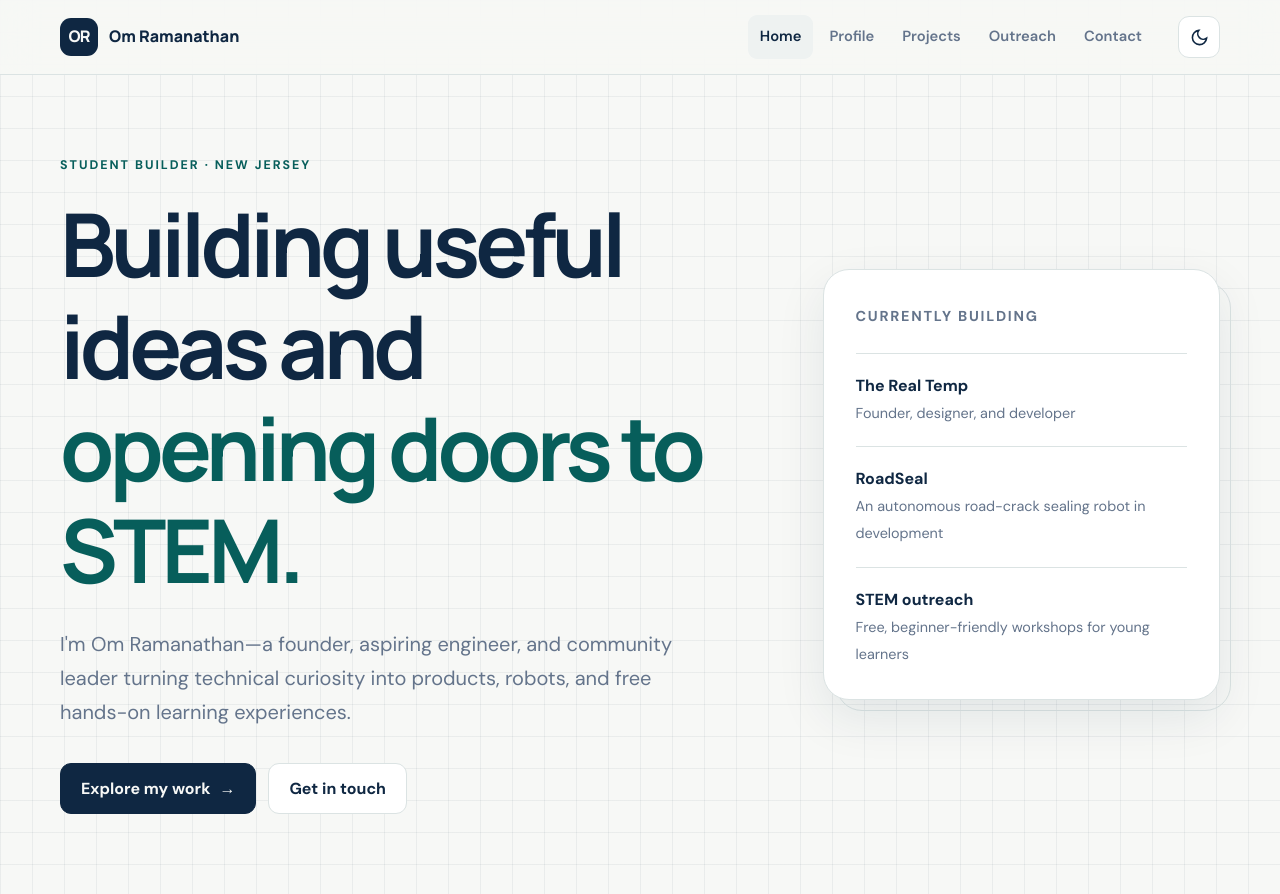
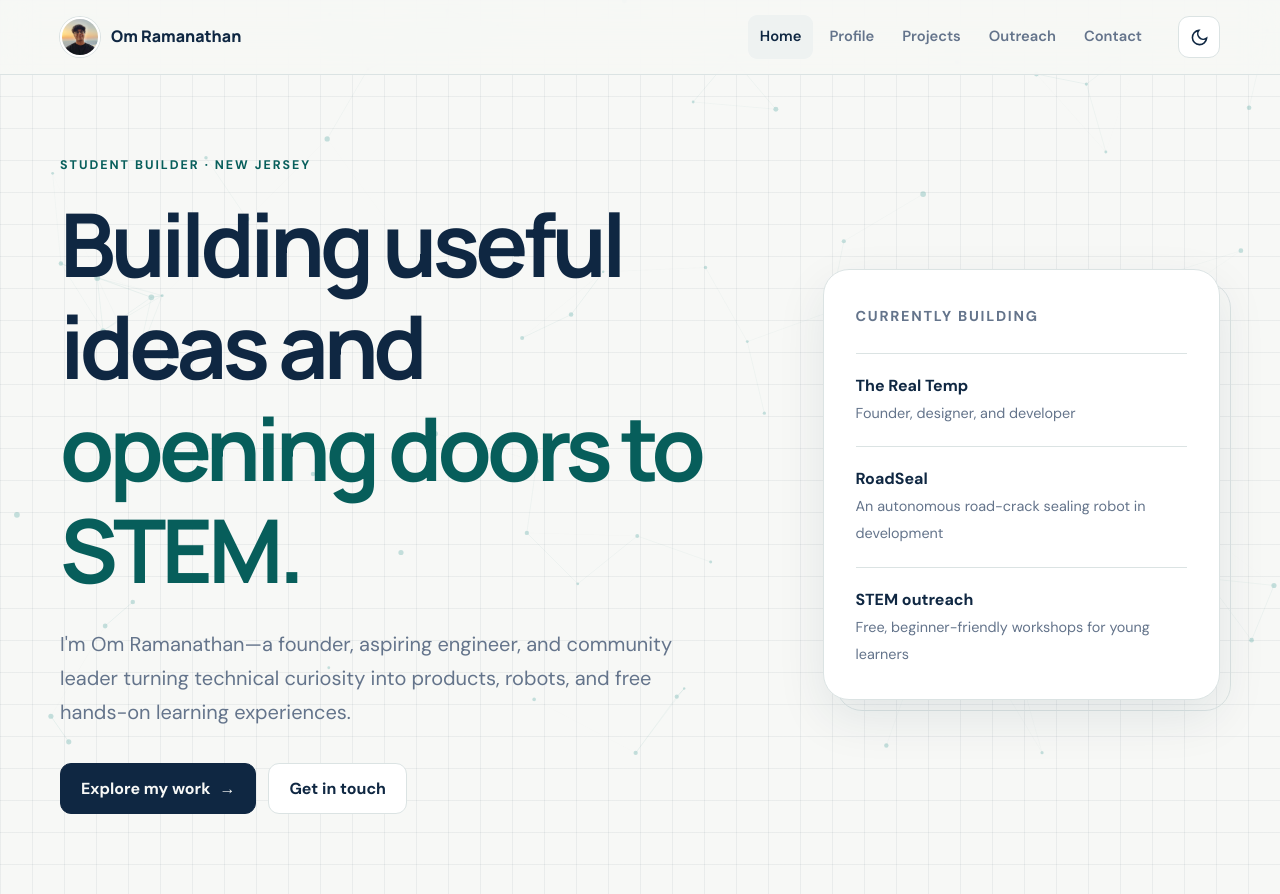
Before and after one commit to megabanana23/PersonalWebsite, a plain HTML site: page index.html in a window 1280 px wide. Shown: the top 894 px of the page. Drawn offline with Linux system fonts and the light colour scheme.

Commit message:
Redesign portfolio with multi-page layout and interactive visuals

```diff
--- a/index.html
+++ b/index.html
@@ -10,6 +10,7 @@
   <meta property="og:url" content="https://omramanathan.com/">
   <title>Om Ramanathan | Builder & Community Leader</title>
   <link rel="canonical" href="https://omramanathan.com/">
+  <link rel="icon" type="image/png" href="favicon.png">
   <link rel="stylesheet" href="styles.css">
   <script>document.documentElement.classList.add('js');try{const t=localStorage.getItem('theme');if(t)document.documentElement.dataset.theme=t}catch(e){}</script>
 </head>
@@ -17,7 +18,7 @@
   <a class="skip-link" href="#main">Skip to content</a>
   <header class="site-header">
     <nav class="nav container" aria-label="Main navigation">
-      <a class="brand" href="index.html"><span class="brand-mark">OR</span><span>Om Ramanathan</span></a>
+      <a class="brand" href="index.html"><img class="brand-photo" src="39fea302-61a3-4dbe-ab69-1303c605be59.jpg" alt="Om Ramanathan"><span>Om Ramanathan</span></a>
       <ul class="nav-links" id="site-menu" data-nav-menu>
         <li><a href="index.html" aria-current="page">Home</a></li><li><a href="linkedin.html">Profile</a></li><li><a href="projects.html">Projects</a></li><li><a href="outreach.html">Outreach</a></li><li><a href="contact.html">Contact</a></li>
       </ul>
@@ -27,6 +28,7 @@
   </header>
   <main id="main">
     <section class="hero">
+      <canvas class="hero-particles" data-particle-canvas aria-hidden="true"></canvas>
       <div class="container hero-grid">
         <div data-reveal>
           <p class="eyebrow">Student builder · New Jersey</p>
--- a/script.js
+++ b/script.js
@@ -71,4 +71,105 @@
   } else {
     revealItems.forEach((item) => item.classList.add('is-visible'));
   }
+
+  let canvas = document.querySelector('[data-particle-canvas]');
+  if (!canvas) {
+    canvas = document.createElement('canvas');
+    canvas.className = 'page-particles';
+    canvas.dataset.particleCanvas = '';
+    canvas.setAttribute('aria-hidden', 'true');
+    document.body.prepend(canvas);
+  }
+  if (canvas && !window.matchMedia('(prefers-reduced-motion: reduce)').matches) {
+    const context = canvas.getContext('2d');
+    const pointer = { x: -1000, y: -1000, active: false };
+    let particles = [];
+    let animationFrame;
+
+    const resizeParticles = () => {
+      const rect = { width: window.innerWidth, height: window.innerHeight };
+      const ratio = Math.min(window.devicePixelRatio || 1, 2);
+      canvas.width = Math.round(rect.width * ratio);
+      canvas.height = Math.round(rect.height * ratio);
+      canvas.style.width = `${rect.width}px`;
+      canvas.style.height = `${rect.height}px`;
+      context.setTransform(ratio, 0, 0, ratio, 0, 0);
+      const count = Math.min(76, Math.max(34, Math.round(rect.width / 18)));
+      particles = Array.from({ length: count }, () => ({
+        x: Math.random() * rect.width,
+        y: Math.random() * rect.height,
+        vx: (Math.random() - 0.5) * 0.28,
+        vy: (Math.random() - 0.5) * 0.28,
+        r: 1.2 + Math.random() * 1.8,
+      }));
+    };
+
+    const drawParticles = () => {
+      const width = canvas.clientWidth;
+      const height = canvas.clientHeight;
+      context.clearRect(0, 0, width, height);
+      const accent = getComputedStyle(root).getPropertyValue('--accent').trim();
+
+      particles.forEach((particle) => {
+        if (pointer.active) {
+          const dx = particle.x - pointer.x;
+          const dy = particle.y - pointer.y;
+          const distance = Math.hypot(dx, dy);
+          if (distance < 150 && distance > 0) {
+            const force = (150 - distance) / 150;
+            particle.vx += (dx / distance) * force * 0.045;
+            particle.vy += (dy / distance) * force * 0.045;
+          }
+        }
+        particle.vx *= 0.992;
+        particle.vy *= 0.992;
+        particle.x += particle.vx;
+        particle.y += particle.vy;
+        if (particle.x < -10) particle.x = width + 10;
+        if (particle.x > width + 10) particle.x = -10;
+        if (particle.y < -10) particle.y = height + 10;
+        if (particle.y > height + 10) particle.y = -10;
+      });
+
+      for (let i = 0; i < particles.length; i += 1) {
+        for (let j = i + 1; j < particles.length; j += 1) {
+          const a = particles[i];
+          const b = particles[j];
+          const distance = Math.hypot(a.x - b.x, a.y - b.y);
+          if (distance < 125) {
+            context.globalAlpha = (1 - distance / 125) * 0.23;
+            context.strokeStyle = accent;
+            context.beginPath();
+            context.moveTo(a.x, a.y);
+            context.lineTo(b.x, b.y);
+            context.stroke();
+          }
+        }
+      }
+
+      particles.forEach((particle) => {
+        context.globalAlpha = 0.5;
+        context.fillStyle = accent;
+        context.beginPath();
+        context.arc(particle.x, particle.y, particle.r, 0, Math.PI * 2);
+        context.fill();
+      });
+      context.globalAlpha = 1;
+      animationFrame = requestAnimationFrame(drawParticles);
+    };
+
+    document.addEventListener('pointermove', (event) => {
+      pointer.x = event.clientX;
+      pointer.y = event.clientY;
+      pointer.active = true;
+    });
+    document.addEventListener('pointerleave', () => { pointer.active = false; });
+    window.addEventListener('resize', resizeParticles);
+    document.addEventListener('visibilitychange', () => {
+      if (document.hidden) cancelAnimationFrame(animationFrame);
+      else drawParticles();
+    });
+    resizeParticles();
+    drawParticles();
+  }
 })();
--- a/styles.css
+++ b/styles.css
@@ -56,6 +56,8 @@
 * { box-sizing: border-box; }
 html { scroll-behavior: smooth; }
 body {
+  position: relative;
+  isolation: isolate;
   margin: 0;
   color: var(--text);
   background-color: var(--bg);
@@ -86,7 +88,8 @@ h3 { font-size: 1.2rem; }
 .site-header { position: sticky; top: 0; z-index: 50; border-bottom: 1px solid var(--border); background: var(--header); backdrop-filter: blur(16px); }
 .nav { min-height: 74px; display: flex; align-items: center; justify-content: space-between; gap: 24px; }
 .brand { display: inline-flex; align-items: center; gap: 11px; color: var(--heading); font-family: 'Manrope', sans-serif; font-weight: 800; text-decoration: none; }
-.brand-mark { display: grid; width: 38px; height: 38px; place-items: center; border-radius: 11px; background: var(--heading); color: var(--bg); letter-spacing: -.05em; }
+.brand-photo { width: 40px; height: 40px; object-fit: cover; object-position: 50% 34%; border: 2px solid var(--surface); border-radius: 50%; box-shadow: 0 0 0 1px var(--border); }
+.brand-mark { width: 40px; height: 40px; flex: 0 0 40px; overflow: hidden; border: 2px solid var(--surface); border-radius: 50%; background: url('39fea302-61a3-4dbe-ab69-1303c605be59.jpg') 50% 34% / cover no-repeat; box-shadow: 0 0 0 1px var(--border); color: transparent; font-size: 0; }
 .nav-links { display: flex; align-items: center; gap: 4px; margin: 0 0 0 auto; padding: 0; list-style: none; }
 .nav-links a { display: block; padding: 9px 12px; border-radius: 9px; color: var(--muted); font-size: .92rem; font-weight: 600; text-decoration: none; }
 .nav-links a:hover, .nav-links a[aria-current='page'] { color: var(--heading); background: var(--surface-soft); }
@@ -101,7 +104,9 @@ h3 { font-size: 1.2rem; }
 }
 .menu-button { display: none; }
 
-.hero { min-height: calc(100vh - 74px); display: grid; align-items: center; padding: 80px 0; overflow: hidden; }
+.hero { position: relative; min-height: calc(100vh - 74px); display: grid; align-items: center; padding: 80px 0; overflow: hidden; }
+.hero-particles, .page-particles { position: fixed; inset: 0; z-index: -1; width: 100%; height: 100%; pointer-events: none; opacity: .42; }
+.hero-grid { position: relative; z-index: 1; }
 .hero-grid { display: grid; grid-template-columns: 1.25fr .75fr; align-items: center; gap: clamp(50px, 8vw, 100px); }
 .hero h1 { max-width: 800px; margin-bottom: 26px; }
 .hero h1 span { color: var(--accent-strong); }
```
Also changed, not shown: 39fea302-61a3-4dbe-ab69-1303c605be59.jpg (added), favicon-source.png (added), favicon.ico (added), favicon.png (added).
